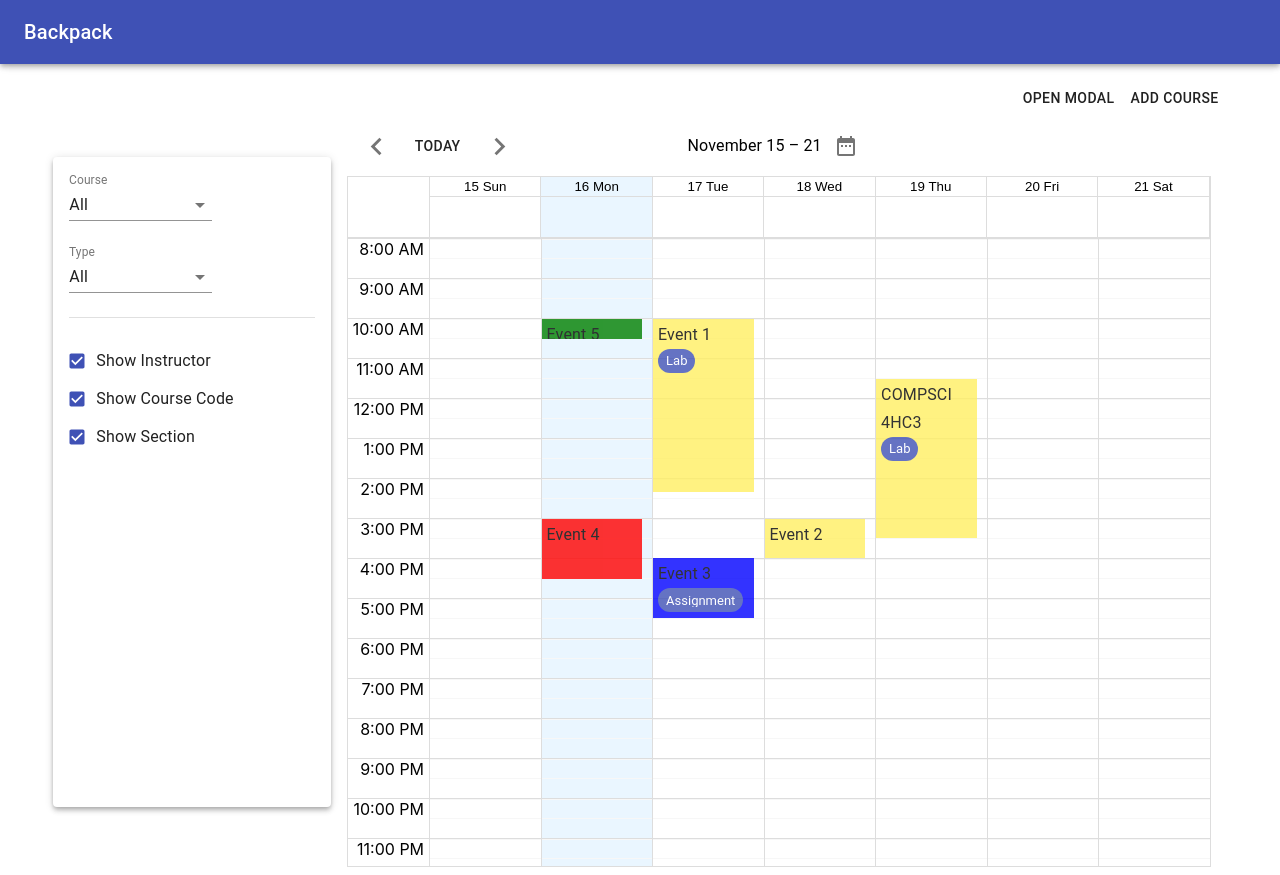
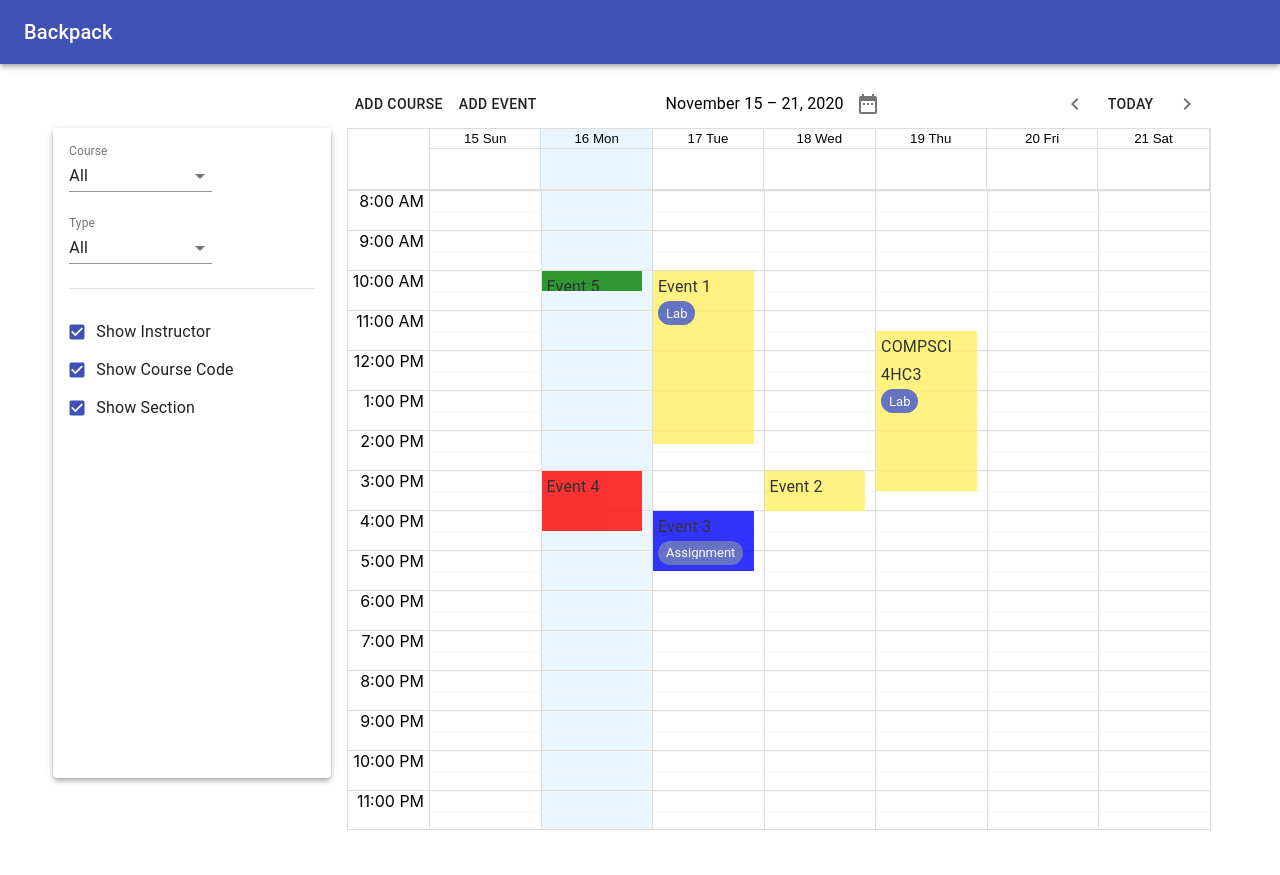
Before and after one commit to ZayedSheet/Backpack, a React (Create React App) app in the folder backpack/: page / in a window 1280 px wide. After the commit the page ends 838 px from the top, so only its background shows below. Built offline with nearby package versions, Linux system fonts and the light colour scheme; the HTML template or start-up script is replaced by a standard one.

Commit message:
Moved moodal and course button

```diff
--- a/backpack/src/DataProvider.js
+++ b/backpack/src/DataProvider.js
@@ -6,13 +6,10 @@ export const useDataProvider = () => useContext(Context);
 export default ({ children }) => {
   const [calendarEvents, setCalendarEvents] = useState([...CALENDAR_EVENTS]);
   const [myCourses, setMyCourses] = useState(CALENDAR_EVENTS.filter(x => x.courseCode).map(x => x.courseCode));
-  const [targetDate, setTargetDate] = useState(new Date());
   const store = {
     setCalendarEvents,
     calendarEvents,
     myCourses,
-    targetDate,
-    setTargetDate,
   }
 
   useEffect(() => {
--- a/backpack/src/components/Calendar/Calendar.js
+++ b/backpack/src/components/Calendar/Calendar.js
@@ -14,7 +14,8 @@ import {
 import DateRangeIcon from '@material-ui/icons/DateRange';
 moment.locale('en-GB');
 const localizer = momentLocalizer(moment);
-const MonthEvent = ({ event }) => { return (
+const MonthEvent = ({ event }) => {
+    return (
         <Grid container>
             <Grid item xs={12}>
                 <Typography variant='subtitle1'>
@@ -28,7 +29,8 @@ const MonthEvent = ({ event }) => { return (
                 </Grid>
             }
         </Grid>
-)};
+    )
+};
 
 const eventPropGetter = (event, start, end, isSelected) => {
     //var backgroundColor = '#' + event.hexColor;
@@ -45,13 +47,40 @@ const eventPropGetter = (event, start, end, isSelected) => {
     };
 }
 
-const CustomToolbar = (props) => {
-    const { setTargetDate, targetDate } = useDataProvider();
-    const [openDatePicker,setOpenDatePicker] = useState(false);
-    const {label} = props;
+
+
+export default (props) => {
+    const [targetDate, setTargetDate] = useState(new Date());
+    const CustomToolbar = ({ label }) => {
+        const {modalOpen, setSideBar, isSideBarOpen} = props;
+        const [openDatePicker, setOpenDatePicker] = useState(false);
         return (
             <Grid container alignItems='center'>
                 <Grid item xs={4}>
+                    <Button onClick={() => setSideBar(!isSideBarOpen)}>Add Course</Button>
+                    <Button onClick={modalOpen}>Add Event</Button>
+                </Grid>
+                <Grid item xs={4} container justify='center' alignItems='center'>
+                    <Typography variant='body1'>
+                        {label}, {targetDate.getFullYear()}
+                    </Typography>
+
+                    <IconButton onClick={() => {
+                        setOpenDatePicker(true)
+                    }}>
+                        <DateRangeIcon />
+                    </IconButton>
+
+                    <div style={{ display: 'none' }}>
+                        <MuiPickersUtilsProvider utils={DateFnsUtils}>
+                            <DatePicker onClose={() => setOpenDatePicker(false)} value={targetDate} autoOk okLabel='' cancelLabel='' open={openDatePicker} onChange={(date) => {
+                                setTargetDate(date);
+                            }} />
+                        </MuiPickersUtilsProvider>
+                    </div>
+
+                </Grid>
+                <Grid item xs={4} container justify='flex-end'>
                     <IconButton
                         onClick={() => {
                             let newDate = new Date(targetDate.getTime());
@@ -59,7 +88,7 @@ const CustomToolbar = (props) => {
                             setTargetDate(newDate);
                         }}
                     >
-                    <ChevronLeftIcon fontSize="large" />
+                        <ChevronLeftIcon />
                     </IconButton>
 
                     <Button
@@ -77,38 +106,14 @@ const CustomToolbar = (props) => {
                             setTargetDate(newDate);
                         }}
                     >
-                    <ChevronRightIcon fontSize="large" />
+                        <ChevronRightIcon />
                     </IconButton>
-            </Grid>
-            <Grid item xs={4} container justify='center' alignItems='center'>
-                <Typography variant='body1'>
-                    {label}
-                </Typography>
-
-            <IconButton onClick={() => {
-                setOpenDatePicker(true)
-            }}>
-                <DateRangeIcon />
-            </IconButton>
-
-            <div style={{display:'none'}}>
-                <MuiPickersUtilsProvider utils={DateFnsUtils}>
-                    <DatePicker onClose={() => setOpenDatePicker(false)} value={targetDate} autoOk okLabel='' cancelLabel='' open={openDatePicker} onChange={(date) => {
-                        setTargetDate(date);
-                    }} />
-                </MuiPickersUtilsProvider>
-            </div>
-
-            </Grid>
-            <Grid item xs={4} container justify='flex-end'>
-
                 </Grid>
             </Grid>
         );
     }
 
-export default (props) => {
-    const { calendarEvents, targetDate } = useDataProvider();
+    const { calendarEvents } = useDataProvider();
     return (
         <div style={{ height: '100%' }}>
             <Calendar
@@ -128,7 +133,8 @@ export default (props) => {
                 onSelectEvent={props.eventSelect}
                 selectable
                 onSelectSlot={(info) => {
-                    if (info.action=='select'){
+                    console.log(info)
+                    if (info.action == 'select') {
                         props.onSelectSlot(info.start, info.end);
                     }
                 }}
--- a/backpack/src/components/HomePage/HomePage.js
+++ b/backpack/src/components/HomePage/HomePage.js
@@ -63,15 +63,9 @@ export default () => {
         <Box mt={5} />
         <Grid container justify='center'>
           <Grid item xs={11} container >
-            <Grid item xs={12} container justify='flex-end'>
-              <Button onClick={modalOpen}>Open Modal</Button>
-              <Button onClick={() => setSideBar(!isSideBarOpen)}>Add Course</Button>
-            </Grid>
             <Grid itemx xs={12} container spacing={2}>
-
-
               <Grid item xs={3}>
-                <Box mt={5} />
+                <Box mt={6} />
                 <Paper elevation={4} style={{ height: "650px" }}>
                   <Box p={2}>
                     <Grid container item xs={7}>
@@ -141,7 +135,7 @@ export default () => {
 
               <Grid item xs={9}>
                 <div style={{ height: '750px' }}>
-                  <Calendar eventSelect={eventSelect} onSelectSlot={onSelectSlot}/>
+                  <Calendar modalOpen={modalOpen} setSideBar={setSideBar} isSideBarOpen={isSideBarOpen} eventSelect={eventSelect} onSelectSlot={onSelectSlot}/>
                 </div>
               </Grid>
 
--- a/backpack/src/components/Modal/Modal.js
+++ b/backpack/src/components/Modal/Modal.js
@@ -272,7 +272,7 @@ export default function TransitionsModal(props) {
         <Grid item container justify="space-between">
           <Grid xs={9} spacing={2} container item>
             <Grid item>
-              <Button type= "submit" style={{backgroundColor: "#4051B5", color: "white", width: "125px"}}>{modalState ? "Update" : "Add"}</Button>
+              <Button type= "submit" style={{backgroundColor: "#4051B5", color: "white", width: "125px"}}>{Boolean(modalState && modalState.id) ? "Update" : "Add"}</Button>
             </Grid>
             <Grid item>
               <Button onClick={props.modalClose} style={{backgroundColor: "#414141", color: "white", width: "125px"}}>Cancel</Button>
```
Lines whose indentation alone changed are shown as unchanged.
